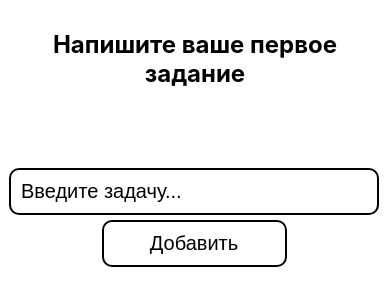
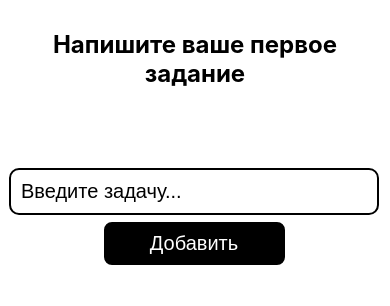
Before and after one commit to moust1k/todo_redux, a React (Create React App) app: page / in a window 390 px wide. Shown: the top 306 px of the page. Built offline with nearby package versions, Linux system fonts and the light colour scheme.

Commit message:
work with media
changed color and background for button

```diff
--- a/src/components/form/form.module.css
+++ b/src/components/form/form.module.css
@@ -46,6 +46,8 @@ button {
 
     .formWrapper button {
         width: 50%;
+        background: black;
+        color: white;
     }
 
     .numberOfAssigments {
@@ -60,6 +62,12 @@ button {
         font-size: 25px;
     }
 
+    .formWrapper button {
+        width: 50%;
+        background: black;
+        color: white;
+    }
+
     .formWrapper input {
         width: 100%;
     }
```
